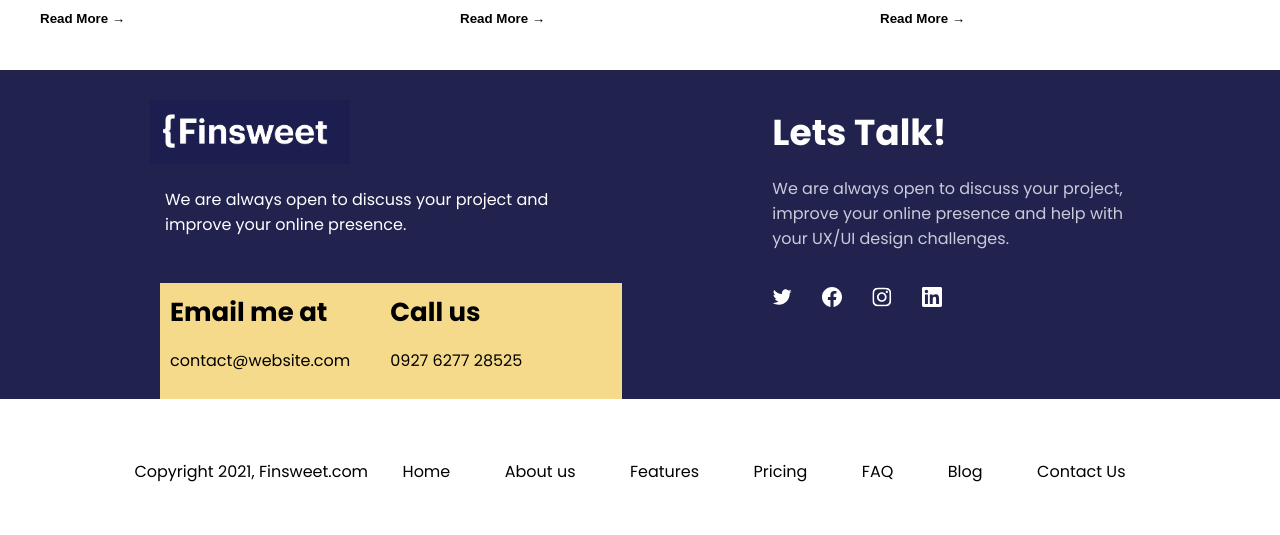
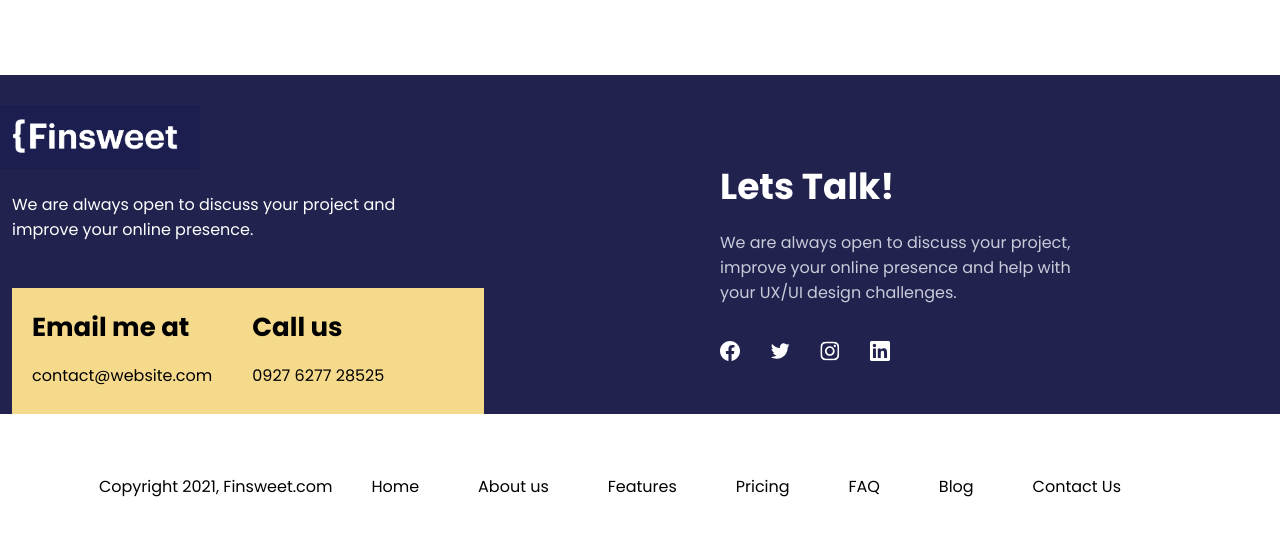
Before and after one commit to aliramazanov/finsweet-client, a React (Vite) app: page / in a window 1280 px wide. Shown: the part 5648-6183 px from the top of the page. Built offline with nearby package versions, Linux system fonts and the light colour scheme.

Commit message:
Add: Updates to page sizes and Footer component

```diff
--- a/src/components/BlogHero/BlogHero.jsx
+++ b/src/components/BlogHero/BlogHero.jsx
@@ -24,7 +24,7 @@ export default function BlogHero({ blogHero }) {
             same illusion which lifts the horizon of the sea to the level of the
             spectator on a hillside.
           </p>
-          <NavLink to="/readblog">Read more</NavLink>
+          <NavLink to="/readblog">Read more →</NavLink>
         </>
       )}
     </div>
--- a/src/components/BlogHero/BlogHero.scss
+++ b/src/components/BlogHero/BlogHero.scss
@@ -39,4 +39,11 @@
     color: #2405f2;
     cursor: pointer;
   }
+  a {
+    color: black;
+    text-decoration: none;
+  }
+  a:active {
+    color: black;
+  }
 }
--- a/src/components/Footer/Footer.jsx
+++ b/src/components/Footer/Footer.jsx
@@ -37,8 +37,8 @@ export default function Footer() {
             presence and help with your UX/UI design challenges.
           </p>
           <div className="footer-social-icons">
+            <img src={facebook} alt="Social" />
             <img src={twitter} alt="Social" />
-            <img src={facebook} alt="Social" />
             <img src={instagram} alt="Social" />
             <img src={linkedin} alt="Social" />
           </div>
--- a/src/components/Footer/Footer.scss
+++ b/src/components/Footer/Footer.scss
@@ -1,16 +1,19 @@
+.footer-component-container {
+  background: #21234e;
+}
 .footer-top-container {
-  background: #21234e;
+  width: 1300px;
+  padding-top: 30px;
   color: white;
   display: flex;
-  padding-left: 120px;
-  padding-right: 120px;
-  gap: 150px;
+  align-items: center;
+  justify-content: space-between;
+  margin: 0 auto;
   .footer-hero {
-    padding: 30px;
+    padding-bottom: 30px;
     max-width: 400px;
     p {
-      margin-left: 15px;
-      padding: 0;
+      padding: 0 0 0 12px;
     }
   }
   .footer-contacts {
@@ -18,11 +21,11 @@
     background: #f6da8c;
     color: black;
     display: flex;
-    margin-left: 40px;
+    margin-left: 12px;
     padding-right: 100px;
-    padding-left: 10px;
-    padding-top: 10px;
+    padding-top: 20px;
     padding-bottom: 10px;
+    padding-left: 20px;
     gap: 40px;
     h6 {
       font-size: 26px;
@@ -35,7 +38,7 @@
   max-width: 500px;
   display: flex;
   flex-direction: column;
-  margin-top: 35px;
+  margin-right: 200px;
   h2 {
     font-size: 36px;
     margin: 0;
@@ -58,7 +61,7 @@
 
 .footer-ending {
   background: white;
-  padding-left: 120px;
+  padding-left: 80px;
   padding-right: 120px;
   padding-top: 40px;
   padding-bottom: 40px;
--- a/src/pages/Pages.scss
+++ b/src/pages/Pages.scss
@@ -3,16 +3,17 @@
   align-items: center;
   justify-content: center;
   flex-direction: column;
+  margin-bottom: 30px;
   h3 {
     align-self: flex-start;
-    max-width: 1200px;
-    padding-left: 170px;
+    max-width: 1300px;
+    padding-left: 120px;
     padding-bottom: 20px;
     font-size: 32px;
   }
 
   .blog-grids-home {
-    max-width: 1200px;
+    max-width: 1300px;
     display: grid;
     grid-template-columns: repeat(3, 1fr);
     gap: 20px;
```
